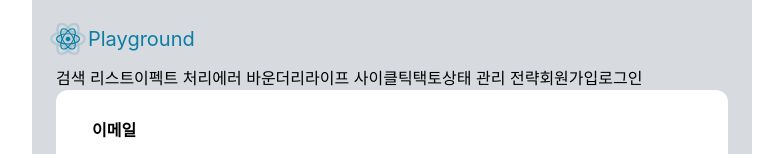
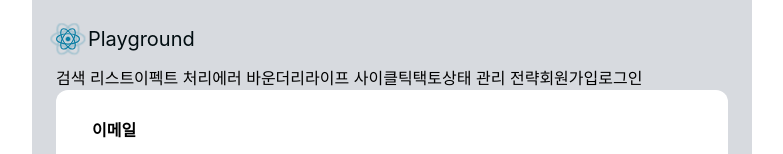
Before and after one commit to gofla1996/likelion-react-12-2, a React app: page / in a window 1280 px wide. Shown: the top 154 px of the page, without its empty margins (248-1031 px from the left). Built offline with nearby package versions, Linux system fonts and the light colour scheme; the HTML template or start-up script is replaced by a standard one.

Commit message:
[실습] 검색 리스트 9 - 검색 결과에 쿼리 표시 - 주소창 쿼리 스트링 화면에 표시

```diff
--- a/src/styles/tailwind.css
+++ b/src/styles/tailwind.css
@@ -12,10 +12,11 @@
   --color-primary-500: #1550ff;
   --color-primary-700: #2402f6;
   --color-mint-200: #e6f7ff;
-  --color-react: #0b7ea4;
-
+  --color-react: #010d11;
+  /* #0b7ea4 */
   /* --text-1\.5xl: 22px; */
 }
+
 
 @utility wrapper {
   @apply min-w-80 max-w-180 mx-auto;
```
